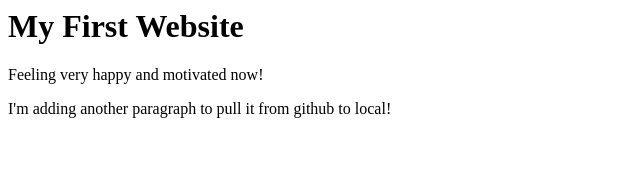
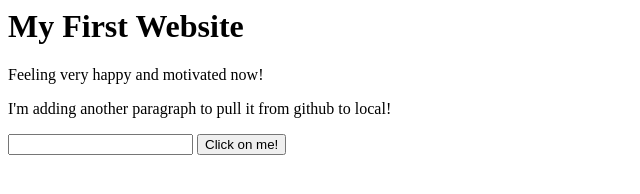
Before and after one commit to eshansaif/my-first-website, a plain HTML site: page index.html in a window 1280 px wide. Shown: the whole page, without its empty margins (0-640 px from the left). Drawn offline with Linux system fonts and the light colour scheme.

Commit message:
button added in new branch

```diff
--- a/index.html
+++ b/index.html
@@ -1,3 +1,6 @@
 <h1>My First Website</h1>
 <p>Feeling very happy and motivated now!</p>
 <p>I'm adding another paragraph to pull it from github to local!</p>
+
+<input type="text">
+<button>Click on me!</button>
```
